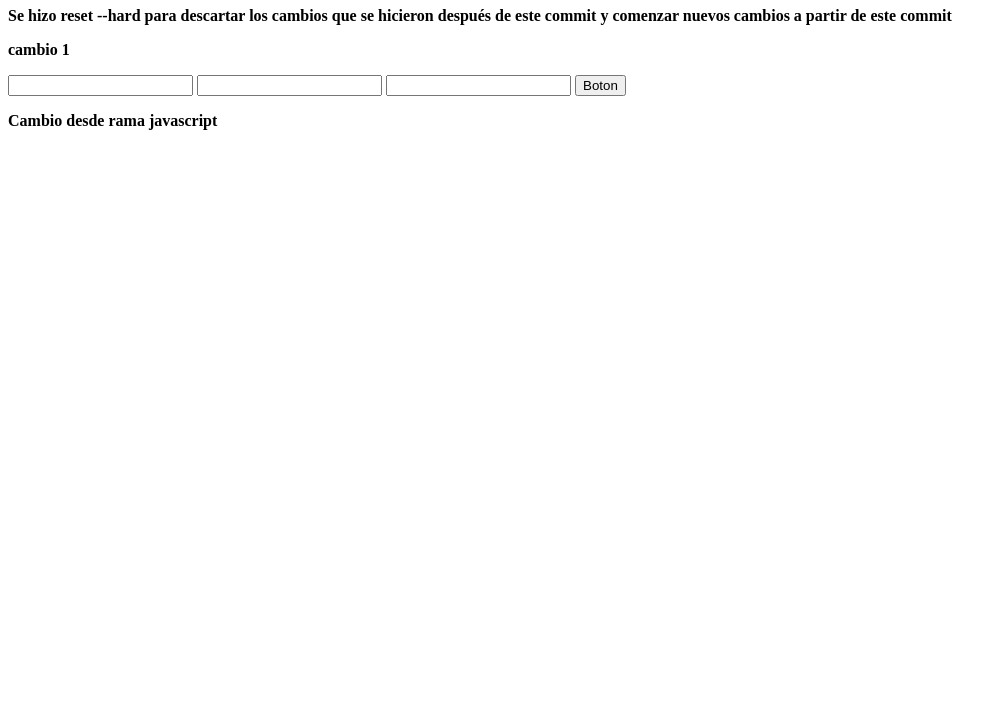
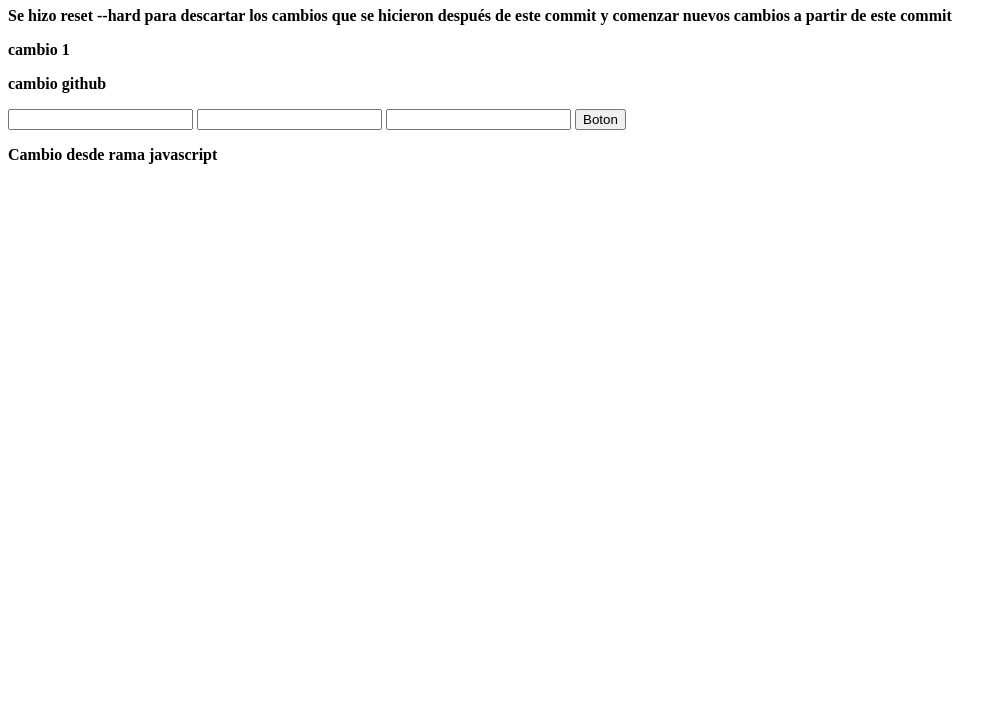
Before and after one commit to valle50/cursoGit, a plain HTML site: page index.html in a window 1280 px wide. Shown: the part 73-800 px from the top of the page, without its empty margins (0-1007 px from the left). Drawn offline with nearby package versions, Linux system fonts and the light colour scheme; no server answers.

Commit message:
Cambio github

```diff
--- a/index.html
+++ b/index.html
@@ -14,6 +14,7 @@
 
     <p>Se hizo reset --hard para descartar los cambios que se hicieron después de este commit y comenzar nuevos cambios a partir de este commit</p>
     <p>cambio 1</p>
+    <p>cambio github</p>
 
     <input type="text" name="volumen" id="">
     <input type="text" name="tipo_volumen" id="">
```
